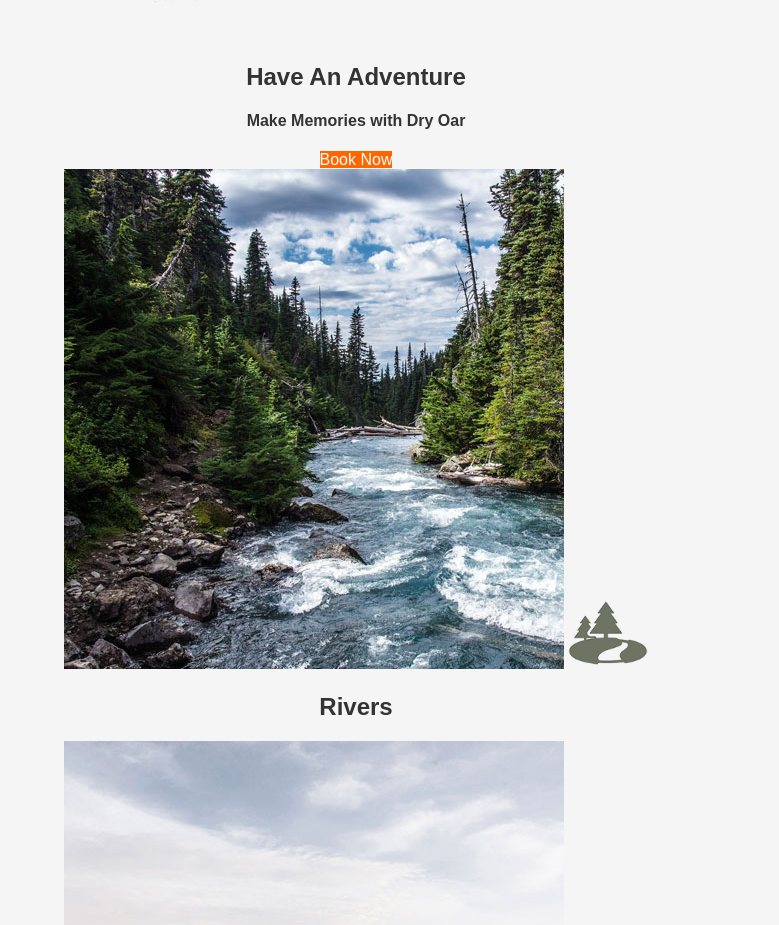
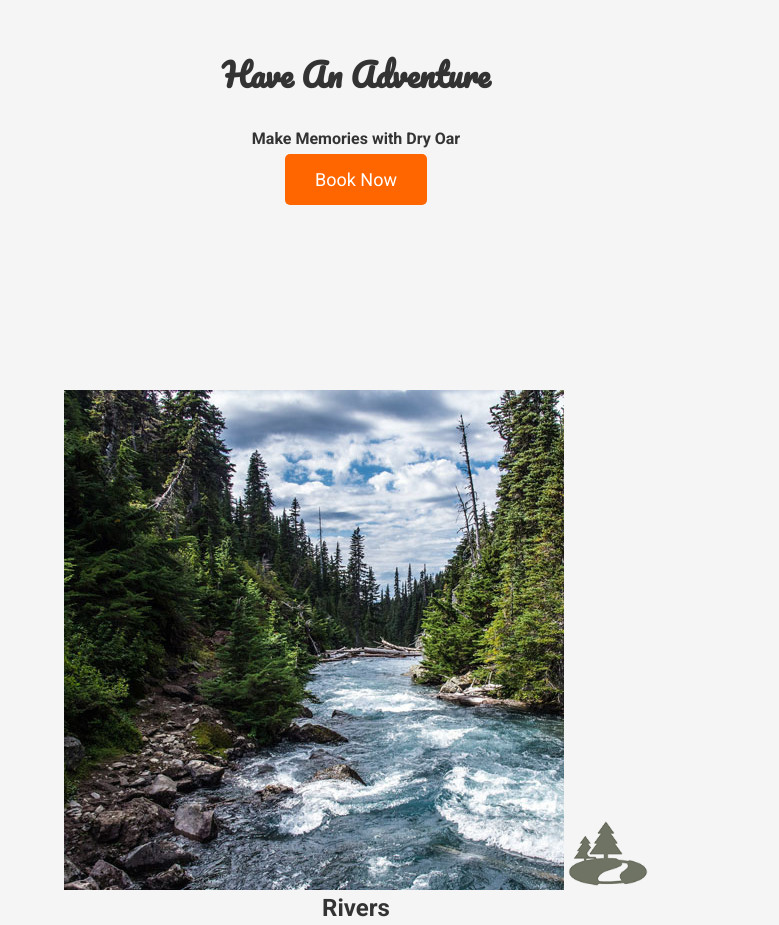
Before and after one commit to ericbuhler3818-byte/wdd130, a plain HTML site: page wwr/index.html in a window 1280 px wide. Shown: the part 753-1678 px from the top of the page, without its empty margins (284-1063 px from the left). Drawn offline with Linux system fonts and the light colour scheme.

Commit message:
Improved layout

```diff
--- a/wwr/styles/style.css
+++ b/wwr/styles/style.css
@@ -1,38 +1,57 @@
+@import url('https://fonts.googleapis.com/css2?family=Pacifico&family=Roboto:wght@400;700&display=swap');
+
 #content {
     max-width: 1600px;
     margin: 0 auto;
 }
+
+#logo_link {
+    padding-top: 5px;
+}
+
 nav a {
     text-align: center;
     color: whitesmoke;
     text-decoration: none;
+    padding: 35px;
 }
+
 #hero-msg h1 {
     text-align: center;
 }
+
 #hero-msg h4 {
     text-align: center;
 }
+
 .button-box {
     text-align: center;
 }
+
 main section {
     text-align: center;
 }
+
 #background {
     height: 725px;
+    background-color: #dbe6f0;
 }
+
 body {
     background-color: #f5f5f5;
     color: #333333;
-    font-family: Arial, sans-serif;
+    font-family: 'Roboto', Arial, Helvetica, sans-serif;
+    margin: 0;
+    padding: 0;
 }
 
+h2 {
+    margin: 0;
+}
 
 header {
-    background-color: rgba(20, 30, 50, 0.8);
+    background-color: #1a1a1a;
 }
-
 
 nav a:hover {
     background-color: #1a73e8;
@@ -43,34 +62,46 @@ nav a:hover {
     background-color: #ff6600;
     color: #ffffff;
     text-decoration: none;
+    font-size: 18px;
+    padding: 15px 30px;
+    margin-top: 50px;
+    border-radius: 5px;
 }
-
-
 .book:hover, .join:hover {
     background-color: #e65c00;
 }
 
-
-#background {
-    background-color: #dbe6f0;
-}
-
-
 .msg {
     background-color: #f2f2f2;
     color: #333333;
+    line-height: 1.5em;
+    padding: 35px;
 }
 
+.msg p {
+    font-size: .8em;
+    padding-bottom: 15px;
+}
 
 footer {
     background-color: #1a1a1a;
     color: #ffffff;
     text-align: center;
     text-decoration: none;
+    padding: 25px 50px;
+    margin-top: 200px;
 }
 
 .icon, .logo {
     width: 80px;
+}
+
+.icon {
+    padding-top: 10px;
+}
+
+footer .social img {
+    padding-top: 15px;
 }
 
 footer p {
@@ -78,6 +109,28 @@ footer p {
 }
 
 footer p a:hover {
-     color: whitesmoke;
+    color: whitesmoke;
     text-decoration: none;
 }
+
+.home-title, .msg h2 {
+    font-family: 'Pacifico', 'Segoe Script', cursive;
+}
+
+.home-title {
+    font-size: 2em;
+    margin-top: 10px;
+}
+
+
+.rivers-card, .camping-card, .rapids-card {
+    margin: 200px 0;
+}
+
+.card-img {
+    border: 10px black;
+}
+
+main section img {
+    box-sizing: border-box;
+}
```
Also changed, not shown: wwr/site-plan-rafting.html (+1 -2 lines).
